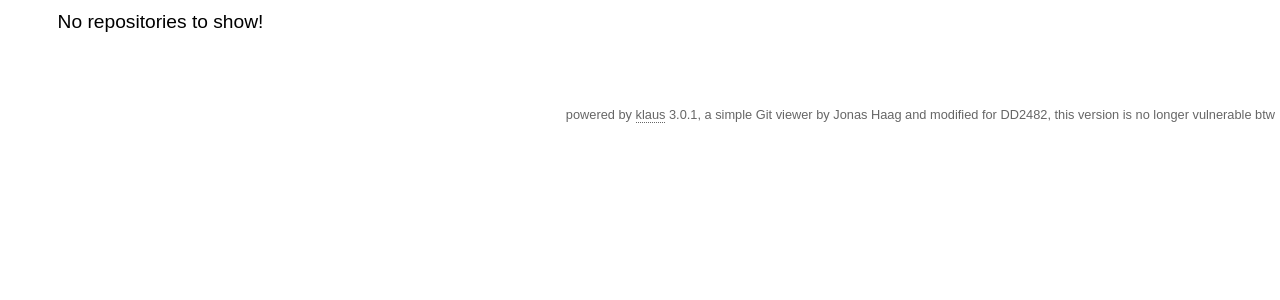
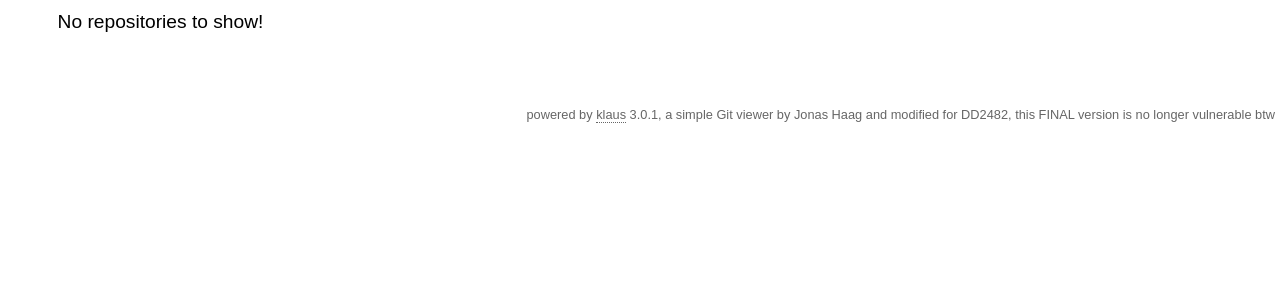
Before and after one commit to superderker/klaus-clone, a Flask app: page / in a window 1280 px wide. Shown: the part 172-472 px from the top of the page. Run offline with Flask 3, Linux system fonts and the light colour scheme; parts of the project's set-up code (start-up, migrations or seed data) failed here and were passed over.

Commit message:
Update skeleton.html

```diff
--- a/klaus/templates/skeleton.html
+++ b/klaus/templates/skeleton.html
@@ -25,5 +25,5 @@
 
 <footer>
   powered by <a href="https://github.com/jonashaag/klaus">klaus</a> {{ KLAUS_VERSION }},
-  a simple Git viewer by Jonas Haag and modified for DD2482, this version is no longer vulnerable btw
+  a simple Git viewer by Jonas Haag and modified for DD2482, this FINAL version is no longer vulnerable btw
 </footer>
```
